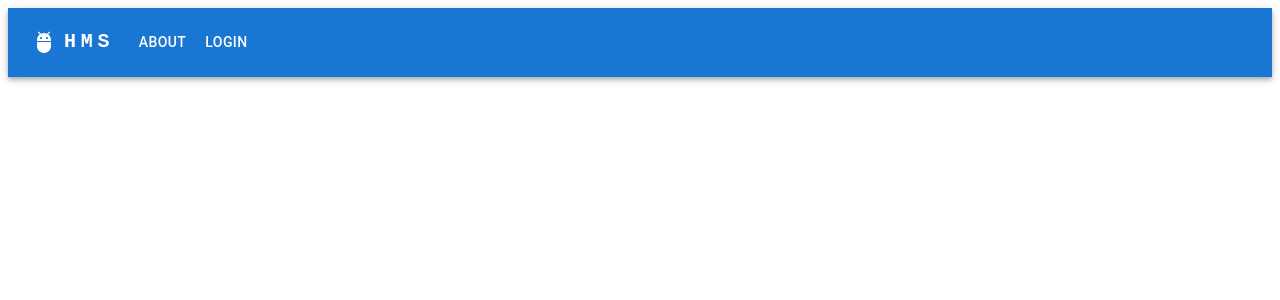
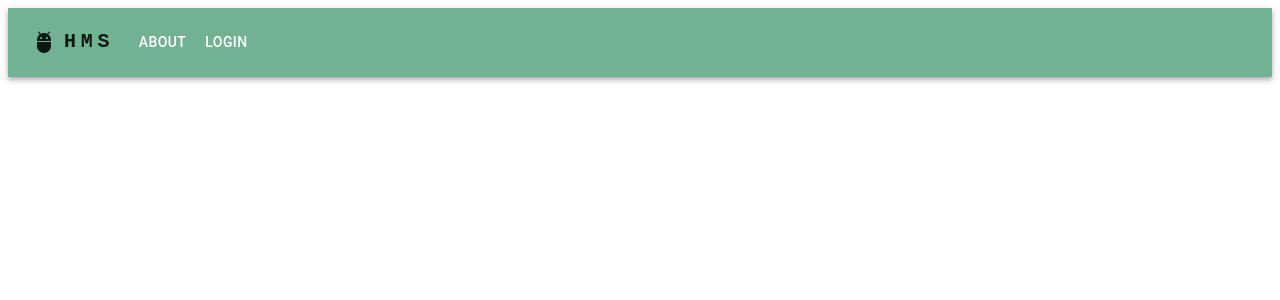
Before and after one commit to hmscps714/Hospital-Management-System, a Next.js app: page / in a window 1280 px wide. Shown: the top 300 px of the page. Built offline with nearby package versions, Linux system fonts and the light colour scheme.

Commit message:
added theme providers and theme

```diff
--- a/pages/index.tsx
+++ b/pages/index.tsx
@@ -1,11 +1,13 @@
+import { ThemeProvider } from "@mui/material";
 import React from "react";
 import NavbarHome from "src/components/NavbarHome";
+import theme from "src/config/theme";
 
 export const Home = () => {
   return (
-    <>
+    <ThemeProvider theme={theme}>
       <NavbarHome />
-    </>
+    </ThemeProvider>
   );
 };
 
--- a/src/api/init.ts
+++ b/src/api/init.ts
@@ -6,7 +6,6 @@ import { getAuth } from "firebase/auth";
 
 dotenv.config();
 
-// TODO: Replace the following with your app's Firebase project configuration
 const firebaseConfig = {
   apiKey: process.env.API_KEY,
   authDomain: process.env.AUTH_DOMAIN,
--- /dev/null
+++ b/src/config/theme.ts
@@ -0,0 +1,14 @@
+import { createTheme } from "@mui/material/styles";
+
+export const theme = createTheme({
+  palette: {
+    primary: {
+      main: "#72b292",
+    },
+    secondary: {
+      main: "#9f000f",
+    },
+  },
+});
+
+export default theme;
```
Also changed, not shown: pages/about/index.tsx (+3 -5 lines), pages/login/index.tsx (+3 -6 lines).
